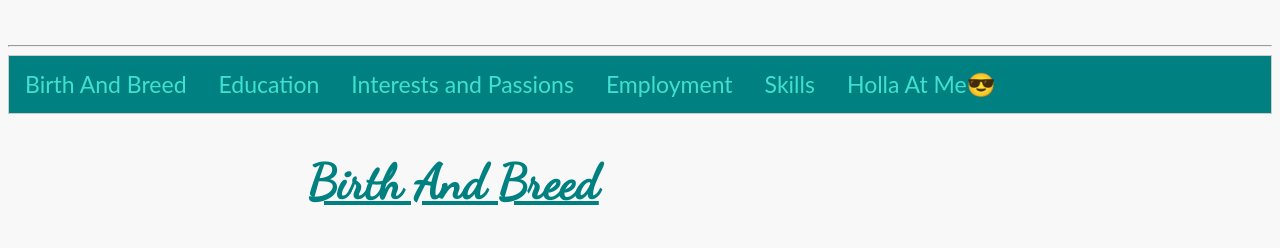
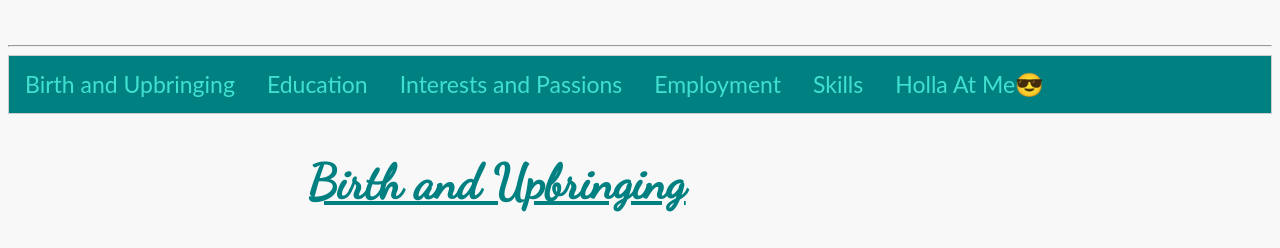
Before and after one commit to horepoh/horepoh.github.io, a plain HTML site: page index.html in a window 1280 px wide. Shown: the part 369-617 px from the top of the page. Drawn offline with Linux system fonts and the light colour scheme; a web font is replaced by a local one.

Commit message:
Update index.html

```diff
--- a/index.html
+++ b/index.html
@@ -59,15 +59,15 @@
 <body style="background-color:#F8F8F8;">
 
 <ul class="tab">
-  <li><a href="#BornAndRaised" class="tablinks" onclick="openTab(content, 'BirthAndBreed')" id="defaultOpen">Birth And Breed</a></li>
+  <li><a href="#BirthandUpbringing" class="tablinks" onclick="openTab(content, 'BornandRaised')" id="defaultOpen">Birth and Upbringing</a></li>
   <li><a href="#Education" class="tablinks" onclick="openTab(content, 'Education')">Education</a></li>
-  <li><a href="#InterestsAndPassions" class="tablinks" onclick="openTab(content, 'InterestsandPassions')">Interests and Passions</a></li>
+  <li><a href="#InterestsandPassions" class="tablinks" onclick="openTab(content, 'InterestsandPassions')">Interests and Passions</a></li>
   <li><a href="#Employment" class="tablinks" onclick="openTab(content, 'Employment')">Employment</a></li>
   <li><a href="#Skills" class="tablinks" onclick="openTab(content, 'Skills')">Skills</a></li>
   <li><a href="#HollaAtMe" class="tablinks" onclick="openTab(content, 'HollaAtMe')">Holla At Me&#128526;</a></li>
 </ul>
-<div id="BornAndRaised">
-	<h2 class="tab" style="color:teal;font-family:Dancing Script;font-size:300%;"><ins>Birth And Breed</ins></h2>
+<div id="BirthandUpbringing">
+	<h2 class="tab" style="color:teal;font-family:Dancing Script;font-size:300%;"><ins>Birth and Upbringing</ins></h2>
 	<p class="tab" style="color:teal;font-family:Aref Ruqaa;font-size:150%;">Hey there!<br/>I'm Oluwatoyosi Oladepo (I know! Long name); I'm Nigerian <img src="https://oldnaija.files.wordpress.com/2015/11/flag.jpg?w=350&h=200&crop=1" alt="Nigerian Flag" width="30" height="30">.
 		Call me Toyosi &#128522;.<br/>I'm originally from the south-western part of Nigeria - Osogbo, Osun State. I was born June 9th (Gemini all the way! &#128521;) 1995 and raised, in Lagos State, Nigeria.
 		I grew up living with my parents, sister, and cousin. I have 2 step-sisters. My favourite colours are Gray and Teal, and <br/><img class="tab" src="http://orsimages.unileversolutions.com/ORS_Images/Knorr_en-NG/spaghetti_meat_balls_40_3.1.45_326X580_40_3.1.45_326X580_40_3.1.45_326X580.Jpeg" alt="SPAGHETTI" width="200" height="152">
@@ -82,7 +82,7 @@
 	</p>
 </div>
 
-<div id="InterestsAndPassions">
+<div id="InterestsandPassions">
 	<h2  class="tab" style="color:teal;font-family:Dancing Script;font-size:300%;"><ins>Interests and Passions</ins></h2>
 	<p  class="tab" style="color:teal;font-family:Aref Ruqaa;font-size:150%;"> Fashion, old people, christianity, heaven, my family, making a difference, calligraphy, dance, music, harmonizing &#127926;, technology, design, clothes, sneakers, programming, a good makeover, hanging out with friends, all things movie-related, languages, military, and organizing.<br/><br/>
 	</p>
```
